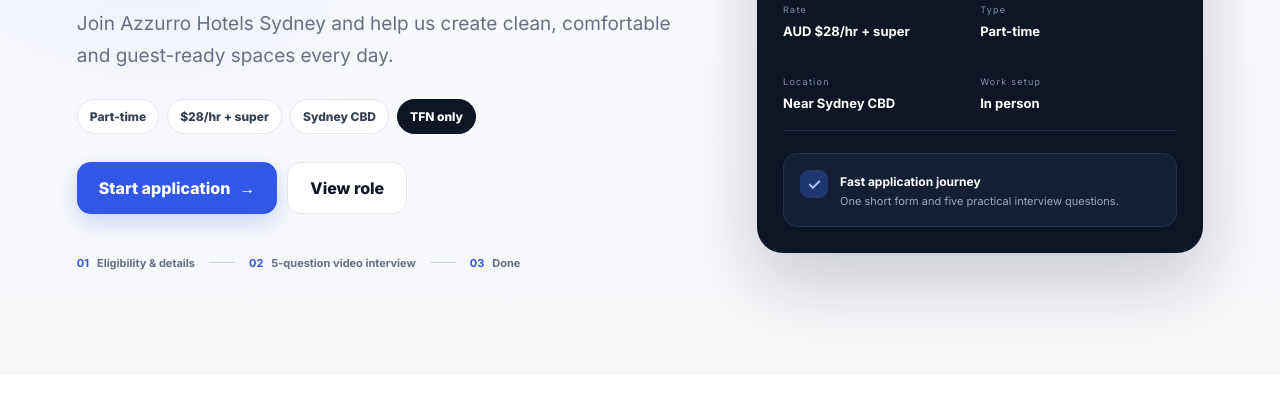
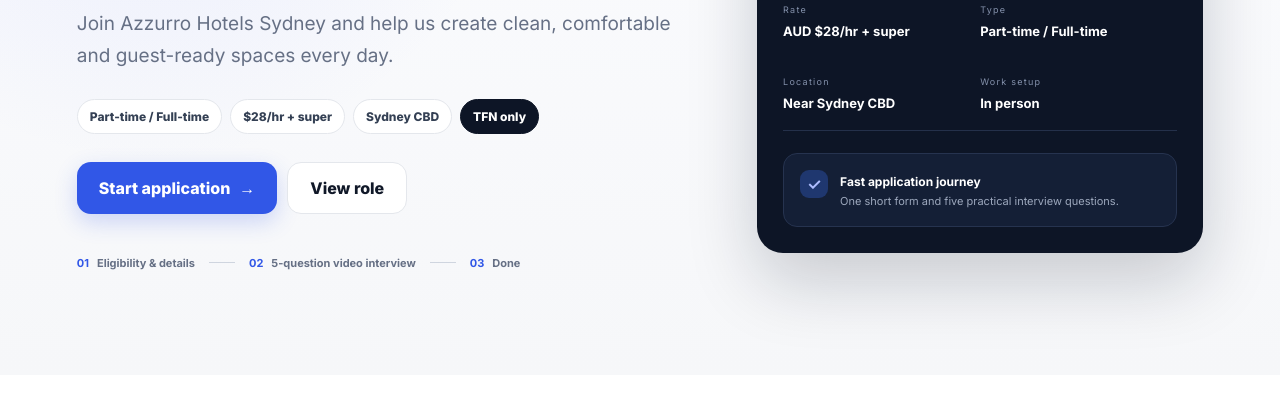
Before and after one commit to AzzurroHotels/Applicant-Journey, a plain HTML site: page index.html in a window 1280 px wide. Shown: the part 391-800 px from the top of the page. Drawn offline with nearby package versions, Linux system fonts and the light colour scheme.

Commit message:
Update index.html

```diff
--- a/index.html
+++ b/index.html
@@ -31,7 +31,7 @@
           <p class="hero-lead">Join Azzurro Hotels Sydney and help us create clean, comfortable and guest-ready spaces every day.</p>
 
           <div class="job-tags">
-            <span>Part-time</span>
+            <span>Part-time / Full-time</span>
             <span>$28/hr + super</span>
             <span>Sydney CBD</span>
             <span class="tag-strong">TFN only</span>
@@ -65,7 +65,7 @@
           </div>
           <div class="role-meta">
             <div><span>Rate</span><b>AUD $28/hr + super</b></div>
-            <div><span>Type</span><b>Part-time</b></div>
+            <div><span>Type</span><b>Part-time / Full-time</b></div>
             <div><span>Location</span><b>Near Sydney CBD</b></div>
             <div><span>Work setup</span><b>In person</b></div>
           </div>
```
